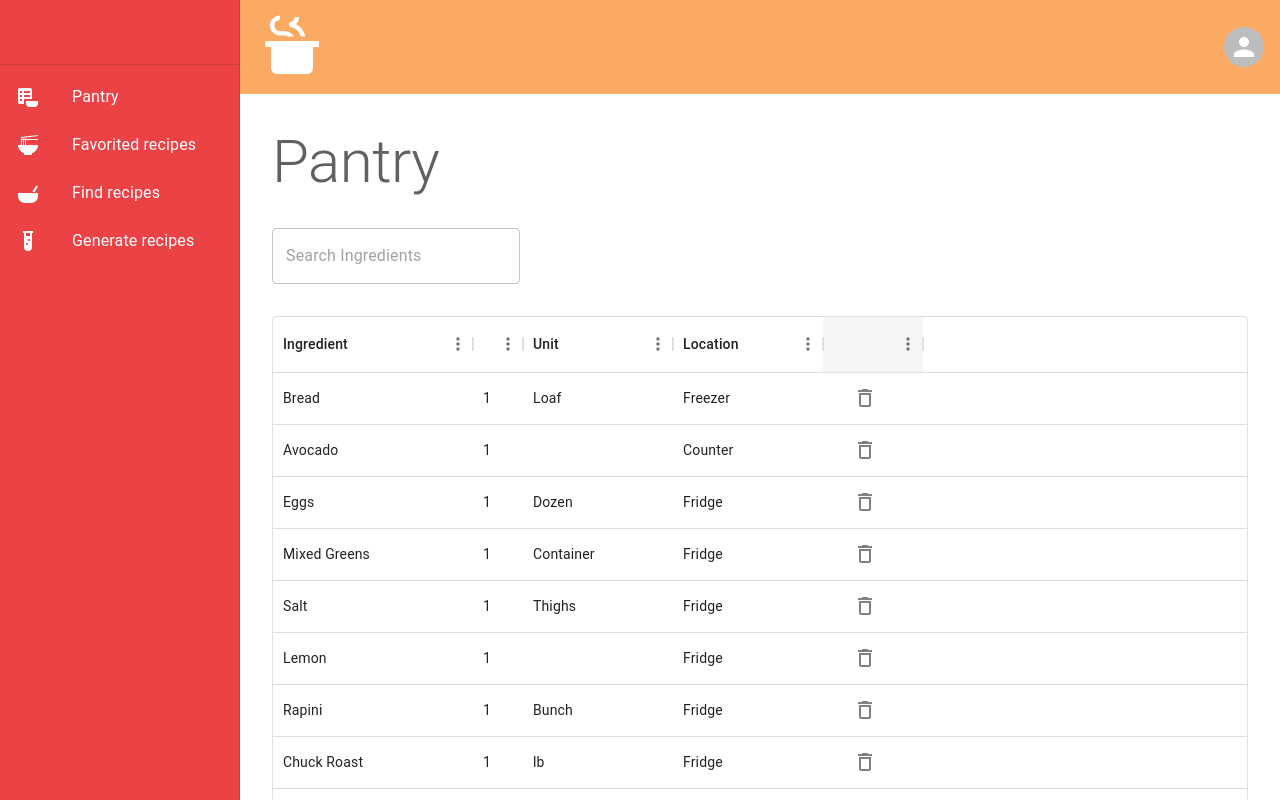
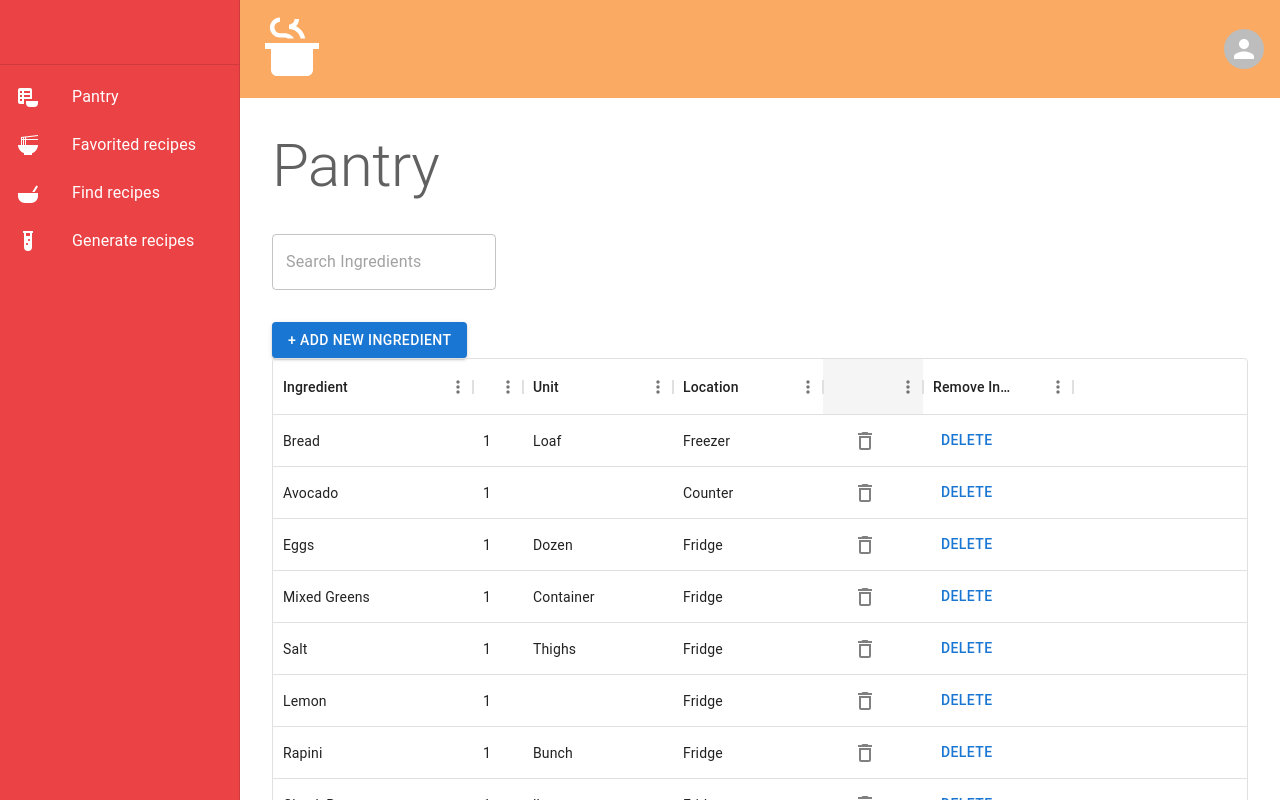
Before and after one commit to wizardbusiness/stewpot, a React (Vite) app: page /pantry in a window 1280 px wide. Shown: the top 800 px of the page. Built offline with nearby package versions, Linux system fonts and the light colour scheme.

Commit message:
added search, add, and delete logic to pantry ui.

```diff
--- a/src/views/Pantry.tsx
+++ b/src/views/Pantry.tsx
@@ -1,20 +1,162 @@
-import React, {useState, useEffect} from 'react';
+import {useState, useEffect, useCallback} from 'react';
 import { Outlet } from 'react-router-dom';
-import { Box, TextField, Stack, Button, Typography } from '@mui/material';
-import { DataGrid } from '@mui/x-data-grid';
+import { Box, TextField, Button, Typography, styled} from '@mui/material';
+import Tooltip, {tooltipClasses, TooltipProps} from '@mui/material/Tooltip';
+import { DataGrid, GridColDef, GridRowsProp, GridPreProcessEditCellProps, GridRenderEditCellParams, GridEditInputCell} from '@mui/x-data-grid';
+import { yellow } from '@mui/material/colors';
 import { pantryRows, pantryColumns } from '../consts/dummyData';
-import { Search } from '@mui/icons-material';
+
+interface newRow {
+  id: number,
+  ingredient: string,
+  qt: string,
+  unit: string,
+  location: string
+}
+
+const StyledDataGrid = styled(DataGrid)(({theme}) => ({
+  '& .super-row-theme--new-rows': {
+    backgroundColor: yellow[100],
+    '&:hover': {
+      backgroundColor: yellow[100],
+    },
+    '&.Mui-selected': {
+      backgroundColor: yellow[200],
+      '&:hover': {
+        backgroundColor: yellow[200]
+     }
+    },
+  },
+}));
+
+const StyledRejectionTooltip = styled(({className, ...props }: TooltipProps) => (
+  <Tooltip {...props} classes={{popper: className}} />
+))(({theme}) => ({
+  [`& .${tooltipClasses.tooltip}`]: {
+    backgroundColor: theme.palette.error.main,
+    color: theme.palette.error.contrastText
+  },
+}));
+
+
+const IngredientEditInputCell = (props: GridRenderEditCellParams) => {
+  const { error } = props;
+  return (
+    <StyledRejectionTooltip open={!!error} title={error}>
+        <GridEditInputCell {...props} />
+    </StyledRejectionTooltip>
+  )
+}
+
+const renderEditIngredient = (params: GridRenderEditCellParams) => {
+  return (<IngredientEditInputCell {...params} />)
+}
+
 
 export default function Pantry() {
   // saved ingredients
+  const [ allPantryColumns, setAllPantryColumns ] = useState<GridColDef[]>([]);
+  const [ allPantryRows, setAllPantryRows ] = useState<GridRowsProp>([]);
+  const [ searchedPantryRows, setSearchedPantryRows ] = useState<GridRowsProp>([]);
+  const [ oldRowsLength, setOldRowsLength ] =useState<number>(0);
+
+  const handleSearchIngByName = (e) => {
+    e.preventDefault();
+    const searchStr = e.target.value.toLowerCase().trim();
+
+    const searchRes = allPantryRows.filter(row => {
+      const ingredient = row.ingredient.toLowerCase();
+      const ingredientWords = row.ingredient.toLowerCase().split(' ');
+      const allValidSearchCombs = new Set([...ingredientWords, ingredient]);
+
+      const searchedWords = [...allValidSearchCombs].filter((word: string) => word.startsWith(searchStr));
+      console.log(searchedWords)
+      return ingredient.includes(searchedWords[0]);
+    });
+
+    setSearchedPantryRows(searchRes);
+    return;
+  }
+
+  const addNewRow = () => {
+    const updatedRows = [...allPantryRows];
+
+    const newRow: newRow = {
+      id: allPantryRows.length + 1,
+      ingredient: 'New Ingredient',
+      qt: '0',
+      unit: '0',
+      location: 'Set Location'
+    };
+    updatedRows.unshift(newRow);
+    setAllPantryRows(updatedRows);
+    setSearchedPantryRows(updatedRows);
+  };
+
+  const removeRow = useCallback((id: number) => {
+    const updatedRows = [...allPantryRows].filter((row) => row.id !== id);
+    setAllPantryRows(updatedRows);
+    setSearchedPantryRows(updatedRows)
+  }, [allPantryRows]);
+
+  const preProcessEditCellProps = useCallback((params: GridPreProcessEditCellProps) => {
+    const validateRow = (ing: string) => {
+      const ingredients = allPantryRows.map(row => row.ingredient.toLowerCase());
+      const exists = ingredients.includes(ing.toLowerCase());
+      return (exists ? `${ing} in pantry` : null);
+    };
+
+    const errorMessage = validateRow(params.props.value.toString());
+    return { ...params.props, error: errorMessage}
+  }, [allPantryRows])
+
+  // const pantryColumns: GridColDef[] = [
+  //   {field: 'ingredient', headerName: 'Ingredient', width: 200, editable: true, preProcessEditCellProps, renderEditCell: renderEditIngredient},
+  //   {field: 'qt', headerName: 'Qt.', width: 50, editable: true},
+  //   {field: 'unit', headerName: 'Unit', width: 150, editable: true},
+  //   {field: 'location', headerName: 'Location', width: 150, editable: true},
+  //   {field: 'removeRow', headerName: 'Remove Ingredient', width: 150, renderCell: (params) => <Button onClick={() => removeRow(params.row.id)}>Delete</Button>}
+  // ];
+
+  useEffect(() => {
+    setAllPantryRows(pantryRows);
+    setSearchedPantryRows(pantryRows);
+    setOldRowsLength(pantryRows.length);
+  }, [])
+
+  useEffect(() => {
+    const updatedPantryColumns: GridColDef[] = [...pantryColumns]
+    updatedPantryColumns.push({
+      field: 'removeRow',
+      headerName: 'Remove Ingredient',
+      width: 150,
+      renderCell: (params) => <Button onClick={() => removeRow(params.row.id)}>Delete</Button>
+    });
+
+    const procUpdatedPantryColumns = updatedPantryColumns.map(col => {
+      return {
+        ...col,
+        preProcessEditCellProps,
+        renderEditCell: renderEditIngredient
+      }
+    });
+
+    setAllPantryColumns(procUpdatedPantryColumns);
+  }, [allPantryRows, preProcessEditCellProps, removeRow])
+
   return (
     <Box sx={{padding: '2em'}}>
-      <Box>
-      </Box>
-      <Typography paddingBottom='0.5em' color='#616161' variant='h2'>Pantry</Typography>
-      <TextField variant='outlined' placeholder='Search Ingredients'/>
-      <Box sx={{width: '100%', height: '2em'}}/>
-      <DataGrid rows={pantryRows} columns={pantryColumns} />
+      <Typography color='#616161' variant='h2'>Pantry</Typography>
+      <Box display='flex' gap='0.5em' alignItems='center' padding='2em 0 2em 0'>
+          {/* <Typography fontSize='1.2rem' sx={{color: 'slategray'}}>Add Ingredient</Typography> */}
+      <TextField variant='outlined' size='medium' placeholder='Search Ingredients' onChange={handleSearchIngByName} sx={{width: '23%'}}/>
+        </Box>
+        <Button variant='contained' onClick={addNewRow}>+ Add New Ingredient</Button>
+        <StyledDataGrid
+          getRowClassName={(params) => params.row.id >  oldRowsLength ? `super-row-theme--new-rows` : `super-row-theme${params.row.id}` }
+          rows={searchedPantryRows}
+          columns={allPantryColumns}
+        />
       <Outlet />
     </Box>
   )
```
